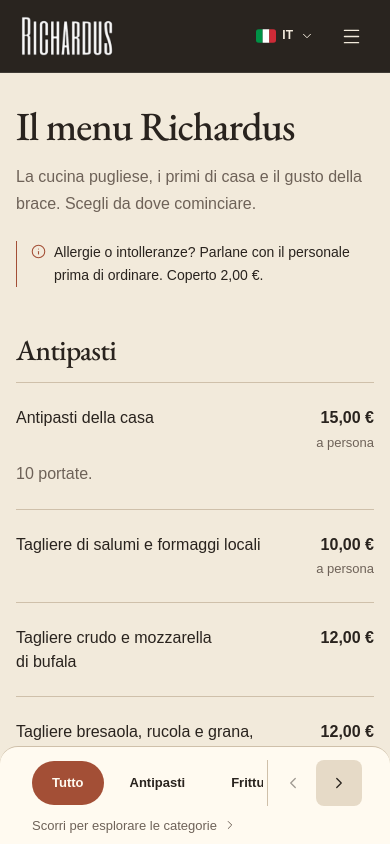
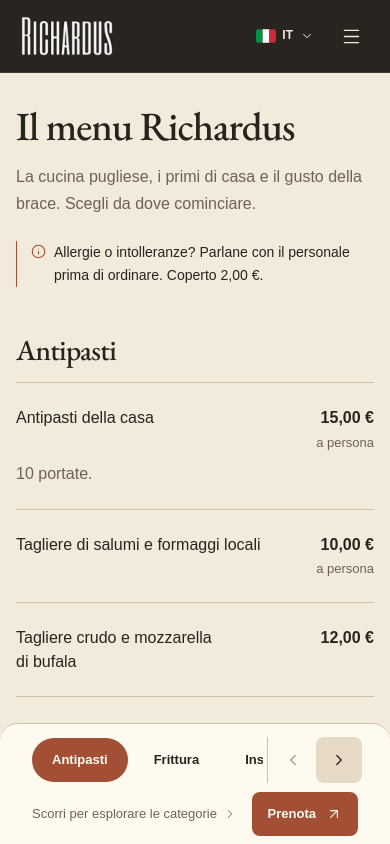
Before and after one commit to FrancescoPalasciano/richardus, a Next.js app: page /menu in a window 390 px wide. Shown: the top 844 px of the page. Built offline with nearby package versions, Linux system fonts and the light colour scheme; a web font is replaced by a local one.

Commit message:
feat: streamline mobile menu booking

```diff
--- a/src/app/menu/Menu.module.css
+++ b/src/app/menu/Menu.module.css
@@ -51,6 +51,9 @@
   font-size: 0.8125rem;
   color: var(--muted-foreground);
   padding-top: 4px;
+}
+.menuBooking {
+  display: none;
 }
 .categoryNavigation[hidden],
 .scrollHint[hidden] {
@@ -212,8 +215,8 @@
 }
 @media (max-width: 1023px) {
   :global(body):has(.browser) {
-    padding-bottom: calc(104px + env(safe-area-inset-bottom));
-    scroll-padding-bottom: calc(104px + env(safe-area-inset-bottom));
+    padding-bottom: calc(140px + env(safe-area-inset-bottom));
+    scroll-padding-bottom: calc(140px + env(safe-area-inset-bottom));
   }
   .categoryBar {
     position: fixed;
@@ -236,7 +239,23 @@
     padding-left: 2px;
   }
   .scrollHint {
+    min-width: 0;
+    flex: 1;
+    padding-top: 0;
+  }
+  .menuBarMeta {
+    display: flex;
+    align-items: center;
+    gap: 12px;
+    margin-top: 4px;
     padding-inline: 16px;
+  }
+  .menuBooking {
+    display: inline-flex;
+    flex-shrink: 0;
+    min-height: 44px;
+    margin-left: auto;
+    padding: 8px 16px;
   }
   .menuCategory {
     scroll-margin-top: 110px;
--- a/src/components/MenuBrowser.tsx
+++ b/src/components/MenuBrowser.tsx
@@ -11,8 +11,9 @@ import {
   type ReactNode,
 } from "react";
 import { animate, useReducedMotion } from "motion/react";
-import { ChevronLeft, ChevronRight } from "lucide-react";
+import { ArrowUpRight, ChevronLeft, ChevronRight } from "lucide-react";
 import { Button } from "@/components/ui/button";
+import { whatsappForLocale } from "@/lib/restaurant";
 import {
   Tabs,
   TabsContent,
@@ -44,9 +45,13 @@ export default function MenuBrowser({
 }) {
   const { locale, t } = useLocale();
   const hash = useSyncExternalStore(subscribe, readHash, () => "");
-  const selected = sections.some((section) => section.id === hash)
-    ? hash
-    : "tutto";
+  const defaultCategory = sections[0]?.id ?? "tutto";
+  const selected =
+    hash === "tutto"
+      ? "tutto"
+      : sections.some((section) => section.id === hash)
+        ? hash
+        : defaultCategory;
   const reduce = useReducedMotion();
   const panel = useRef<HTMLDivElement>(null);
   const tabs = useRef<HTMLDivElement>(null);
@@ -77,7 +82,7 @@ export default function MenuBrowser({
       behavior: reduce ? "instant" : "smooth",
     });
   useEffect(() => {
-    if (!panel.current || selected === "tutto") return;
+    if (!panel.current || selected === "tutto" || hash !== selected) return;
     const frame = requestAnimationFrame(() =>
       document
         .getElementById(selected)
@@ -95,7 +100,7 @@ export default function MenuBrowser({
       };
     }
     return () => cancelAnimationFrame(frame);
-  }, [selected, reduce]);
+  }, [hash, selected, reduce]);
   return localizeTree(
     <Tabs
       value={selected}
@@ -103,7 +108,7 @@ export default function MenuBrowser({
         window.history.pushState(
           null,
           "",
-          value === "tutto" ? window.location.pathname : `#${value}`,
+          value === defaultCategory ? window.location.pathname : `#${value}`,
         );
         window.dispatchEvent(new HashChangeEvent("hashchange"));
       }}
@@ -113,12 +118,12 @@ export default function MenuBrowser({
       <div className={styles.categoryBar}>
         <div className={`container ${styles.categoryControls}`}>
           <TabsList ref={tabs} aria-label="Categorie del menu" loop>
-            <TabsTrigger value="tutto">Tutto</TabsTrigger>
             {sections.map((section) => (
               <TabsTrigger key={section.id} value={section.id}>
                 {section.label}
               </TabsTrigger>
             ))}
+            <TabsTrigger value="tutto">Tutto</TabsTrigger>
           </TabsList>
           <div className={styles.categoryNavigation} hidden={edges === "00"}>
             <Button
@@ -141,10 +146,22 @@ export default function MenuBrowser({
             </Button>
           </div>
         </div>
-        <p className={`container ${styles.scrollHint}`} hidden={edges === "00"}>
-          Scorri per esplorare le categorie{" "}
-          <ChevronRight size={14} aria-hidden="true" />
-        </p>
+        <div className={`container ${styles.menuBarMeta}`}>
+          <p className={styles.scrollHint} hidden={edges === "00"}>
+            Scorri per esplorare le categorie{" "}
+            <ChevronRight size={14} aria-hidden="true" />
+          </p>
+          <Button asChild className={styles.menuBooking}>
+            <a
+              href={whatsappForLocale(locale)}
+              target="_blank"
+              rel="noopener noreferrer"
+              aria-label="Prenota un tavolo su WhatsApp"
+            >
+              Prenota <ArrowUpRight size={16} aria-hidden="true" />
+            </a>
+          </Button>
+        </div>
       </div>
       <div className={`container ${styles.menuContent}`}>
         <p role="status" className="sr-only">
```
